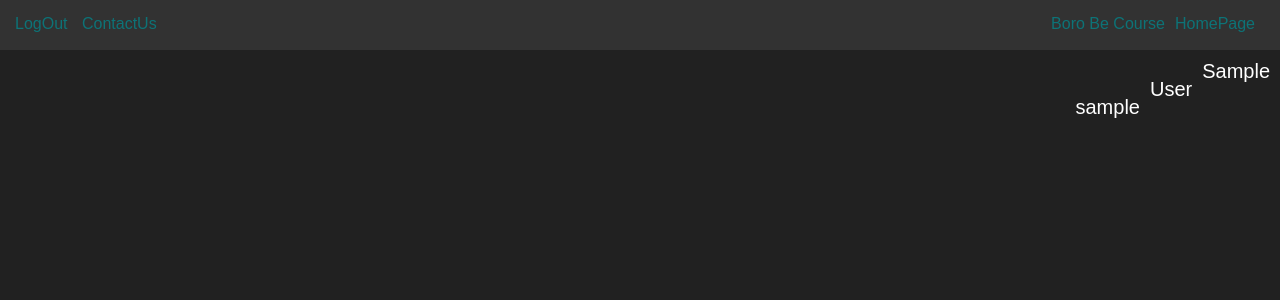
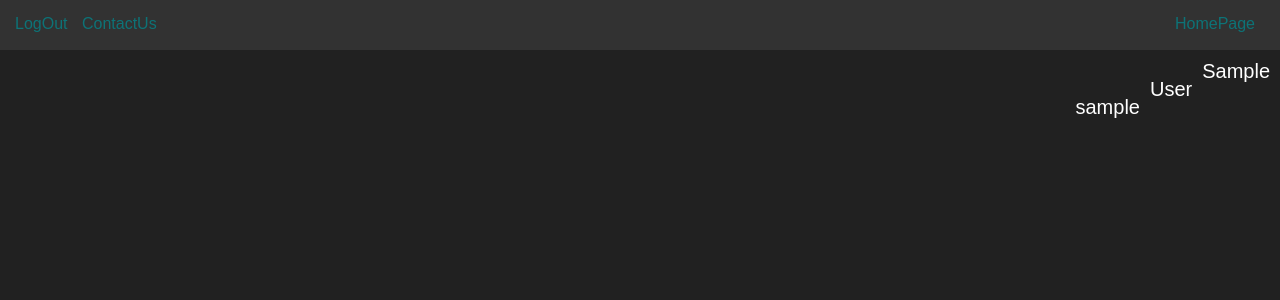
Before and after one commit to omidrahmati2000/OS, a Django app: page /panel/ in a window 1280 px wide. Shown: the top 300 px of the page. Run offline with Django 3.2, Linux system fonts and the light colour scheme; the visitor is signed in with stand-in values (Sample User, id 1).

Commit message:
debug faz11

```diff
--- a/edu/templates/edu/contactSubmitted.html
+++ b/edu/templates/edu/contactSubmitted.html
@@ -180,7 +180,7 @@
         <a href="/setting/" id="setting">Edit</a>
         <a href="/logout" id="logout">logout</a>
         <a href="/panel/" id="panel">panel</a>
-                    <a href="/course/" id="courses">Courses</a>
+                    <a href="/course/" id="make_new_course">Courses</a>
             <a href="/courses/" id='courses'>show courses</a>
         {% endif %}
         <a href="/contactUs/" id="contact_us">ContactUs</a>
--- a/edu/templates/edu/contactUs.html
+++ b/edu/templates/edu/contactUs.html
@@ -173,7 +173,7 @@
         <a href="/setting/" id="setting">Edit</a>
         <a href="/logout" id="logout">logout</a>
                     <a href="/panel/" id="panel">panel</a>
-                    <a href="/course/" id="courses">Courses</a>
+                    <a href="/course/" id="make_new_course">Courses</a>
             <a href="/courses/" id='courses'>show courses</a>
         {% endif %}
         <a href="/contactUs/" id="contact_us">ContactUs</a>
--- a/edu/templates/edu/createCourse.html
+++ b/edu/templates/edu/createCourse.html
@@ -241,7 +241,7 @@
         <a href="/profile/" id="profile">profile</a>
         <a href="/contactUs/" id="contact_us">ContactUs</a>
         <a href="/" id="homepage">HomePage</a>
-        <a href="/course/" id="courses">Courses</a>
+                    <a href="/course/" id="make_new_course">Courses</a>
         <a href="/courses/" id='courses'>show courses</a>
     </div>
     <form id=”make_course” action="{% url 'edu:course' %}" method="post" >
--- a/edu/templates/edu/formValidator.html
+++ b/edu/templates/edu/formValidator.html
@@ -166,7 +166,7 @@
         <a href="/profile/" id="profile">Profile</a>
         <a href="/logout" id="logout">logout</a>
                     <a href="/panel/" id="panel">panel</a>
-                    <a href="/course/" id="courses">Courses</a>
+                    <a href="/course/" id="make_new_course">Courses</a>
             <a href="/courses/" id='courses'>show courses</a>
         {% endif %}
         <a href="/register" id="register">SignUp</a>
--- a/edu/templates/edu/index.html
+++ b/edu/templates/edu/index.html
@@ -175,7 +175,7 @@
         <a href="/setting/" id="setting">Edit</a>
         <a href="/logout" id="logout">logout</a>
                     <a href="/panel/" id="panel">panel</a>
-                    <a href="/course/" id="courses">Courses</a>
+                    <a href="/course/" id="make_new_course">Courses</a>
             <a href="/courses/" id='courses'>show courses</a>
         {% endif %}
         <a href="/register" id="register">SignUp</a>
--- a/edu/templates/edu/loggedFailed.html
+++ b/edu/templates/edu/loggedFailed.html
@@ -167,7 +167,7 @@
         <a href="/setting/" id="setting">Edit</a>
         <a href="/logout" id="logout">logout</a>
                     <a href="/panel/" id="panel">panel</a>
-                    <a href="/course/" id="courses">Courses</a>
+                    <a href="/course/" id="make_new_course">Courses</a>
             <a href="/courses/" id='courses'>show courses</a>
         {% endif %}
         <a href="/register/" id="register">SignUp</a>
--- a/edu/templates/edu/loggedIn.html
+++ b/edu/templates/edu/loggedIn.html
@@ -166,7 +166,7 @@
         <a href="/setting/" id="setting">Edit</a>
         <a href="/logout" id="logout">logout</a>
                     <a href="/panel/" id="panel">panel</a>
-                    <a href="/course/" id="courses">Courses</a>
+                    <a href="/course/" id="make_new_course">Courses</a>
             <a href="/courses/" id='courses'>show courses</a>
         {% endif %}
         <a href="/" id="homepage">HomePage</a>
--- a/edu/templates/edu/login.html
+++ b/edu/templates/edu/login.html
@@ -166,7 +166,7 @@
         <a href="/setting/" id="setting">Edit</a>
         <a href="/logout" id="logout">logout</a>
                     <a href="panel" id="panel">panel</a>
-                    <a href="/course/" id="courses">Courses</a>
+                    <a href="/course/" id="make_new_course">Courses</a>
             <a href="/courses/" id='courses'>show courses</a>
         {% endif %}
         <a href="/register/" id="register">SignUp</a>
--- a/edu/templates/edu/profile.html
+++ b/edu/templates/edu/profile.html
@@ -172,10 +172,9 @@
         <a href="/profile/" id="profile">Profile</a>
         <a href="/setting/" id="setting">Edit</a>
                     <a href="/panel/" id="panel">panel</a>
-                    <a href="/course/" id="courses">Courses</a>
+                    <a href="/course/" id="make_new_course">Courses</a>
             <a href="/courses/" id='courses'>show courses</a>
         {% endif %}
-        <a href="/courses/" id="courses" style="float: right">boro be course</a>
     </div>
     <span id="text_first_name">{{ first }}</span>
     <br>
--- a/edu/templates/edu/register.html
+++ b/edu/templates/edu/register.html
@@ -166,7 +166,7 @@
         <a href="/profile/" id="profile">Profile</a>
         <a href="/logout" id="logout">logout</a>
                     <a href="/panel/" id="panel">panel</a>
-                    <a href="/course/" id="courses">Courses</a>
+                    <a href="/course/" id="make_new_course">Courses</a>
             <a href="/courses/" id='courses'>show courses</a>
         {% endif %}
         <a href="/register" id="register">SignUp</a>
--- a/edu/templates/edu/setting.html
+++ b/edu/templates/edu/setting.html
@@ -163,7 +163,7 @@
         <a href="/profile/" id="profile">profile</a>
         <a href="/contactUs/" id="contact_us">ContactUs</a>
         <a href="/" id="homepage">HomePage</a>
-                <a href="/course/" id="courses">Courses</a>
+                    <a href="/course/" id="make_new_course">Courses</a>
         <a href="/courses/" id='courses'>show courses</a>
     </div>
     <form action="{% url 'edu:setting' %}" id="setting_form" method="post">
--- a/edu/templates/edu/showCourses.html
+++ b/edu/templates/edu/showCourses.html
@@ -101,7 +101,7 @@
         <a href="/" id="homepage">HomePage</a>
         <a href="/profile/" id="profile">Home</a>
         <a href="/setting/" id="setting">Edit</a>
-        <a href="/course/" id="make_new_course">Entekhab Vahed</a>
+        <a href="/course/" id="make_new_course">courses</a>
         <a href="/courses/" id="courses">Courses</a>
     </div>
 
```
